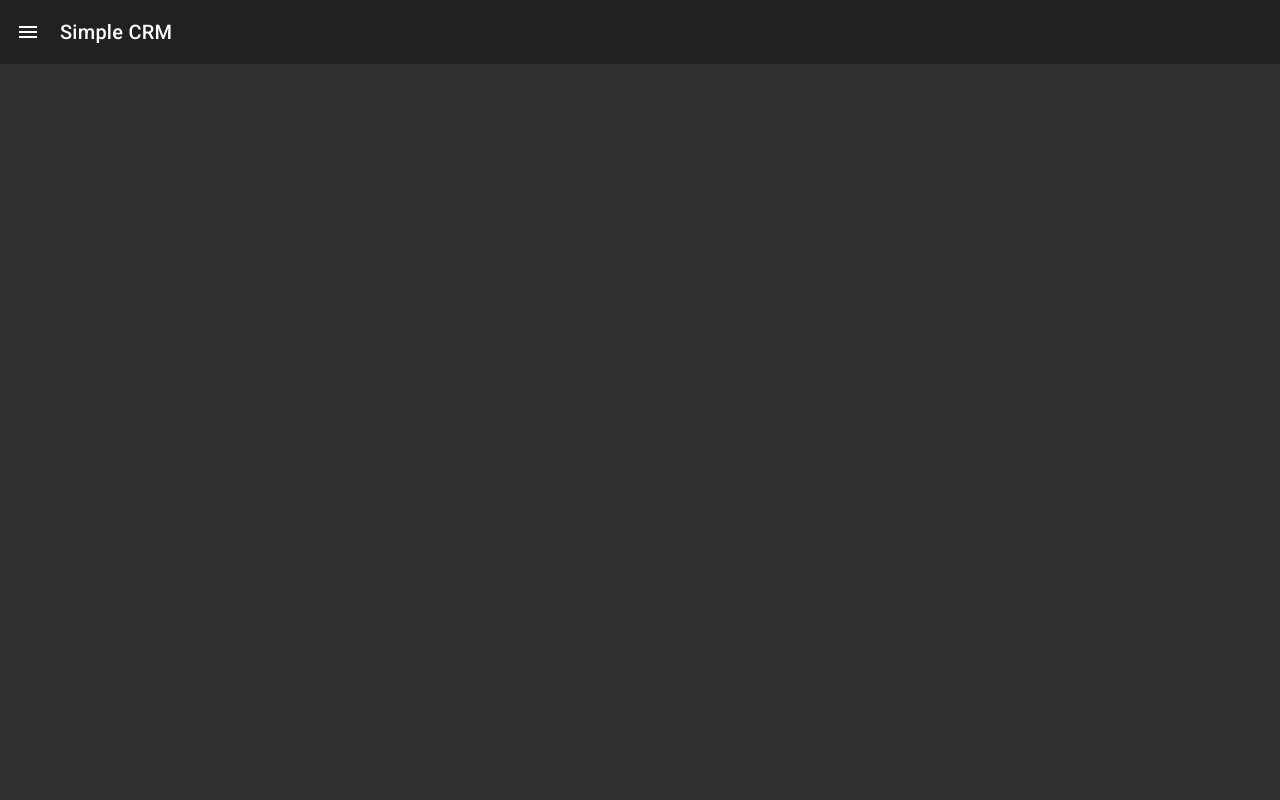
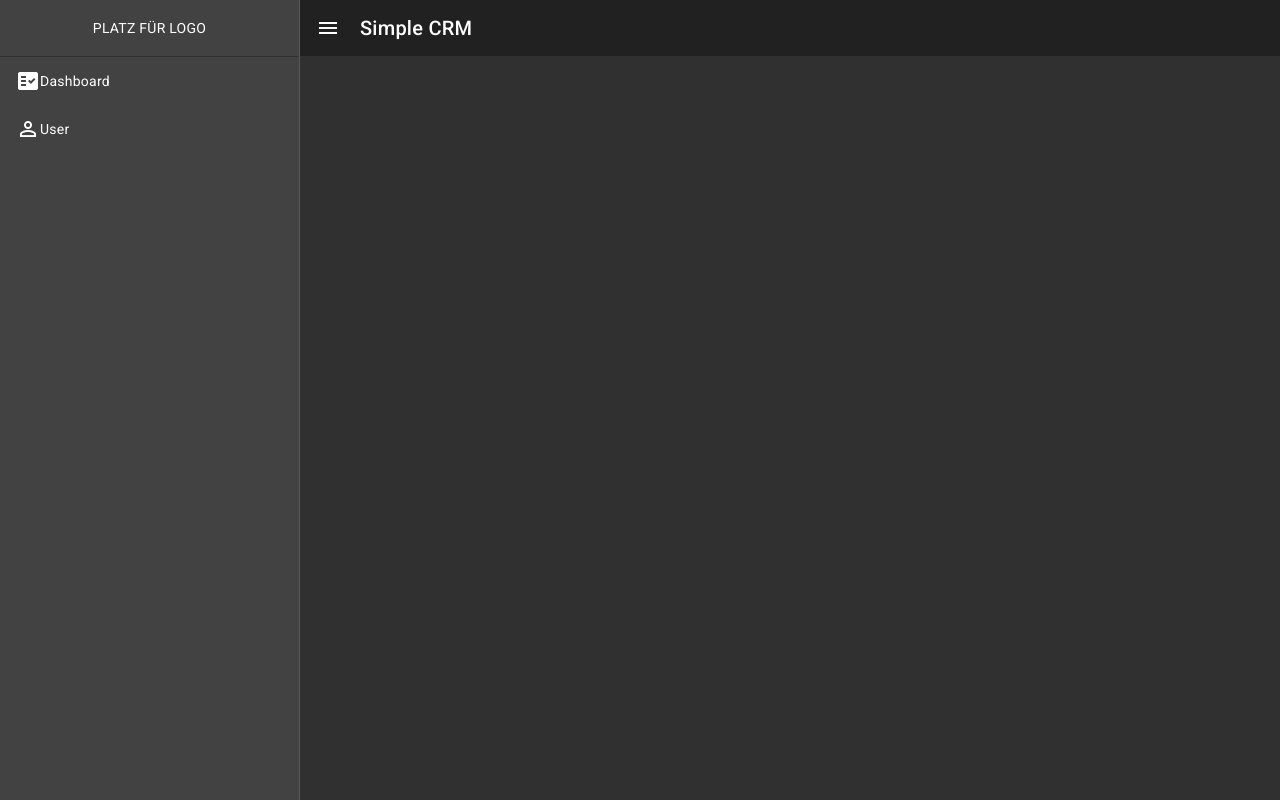
Before and after one commit to M1roel/SimpleCRM, an Angular app: page / in a window 1280 px wide. Built offline with nearby package versions, Linux system fonts and the light colour scheme.

Commit message:
Refactor sidebar layout and styles; add mixins for better styling management

```diff
--- a/src/app/app.component.html
+++ b/src/app/app.component.html
@@ -1,9 +1,13 @@
 <mat-drawer-container class="mat-drawer-container" autosize>
-  <mat-drawer #drawer class="example-sidenav" mode="side">
-    Autosizing Sidebar
+  <mat-drawer #drawer class="sidenav" [opened]="true" mode="side">
+    <div class="logo-container">PLATZ FÜR LOGO</div>
+    <ul class="menu-items">
+      <li><mat-icon>fact_check</mat-icon>Dashboard</li>
+      <li><mat-icon>perm_identity</mat-icon>User</li>
+    </ul>
   </mat-drawer>
 
-  <div class="example-sidenav-content">
+  <div class="sidenav-content">
     <mat-toolbar>
       <mat-icon class="menu-icon" (click)="drawer.toggle()">menu</mat-icon>
       <span>Simple CRM</span>
--- a/src/app/app.component.scss
+++ b/src/app/app.component.scss
@@ -1,8 +1,44 @@
+@use "../variables.scss" as v;
+@use "../mixins.scss" as m;
+
 .mat-drawer-container {
-    height: 100vh;
+  height: 100vh;
+
+  .sidenav {
+    width: 300px;
+
+    .logo-container {
+      border-bottom: 1px solid rgba(0, 0, 0, 0.25);
+      padding: 0px 16px;
+      min-height: 56px;
+      @include m.flexBox();
+    }
+
+    .menu-items {
+      list-style-type: none;
+      padding: 0px;
+      margin: 0;
+
+      li {
+        padding: 0px 16px;
+        height: 48px;
+        @include m.flexBox(row, flex-start, center);
+        cursor: pointer;
+
+        &:hover {
+            background-color: rgba(0, 0, 0, 0.075);
+        }
+      }
+    }
+  }
 }
 
 .menu-icon {
-    cursor: pointer;
-    margin-right: 20px;
+  cursor: pointer;
+  margin-right: 20px;
 }
+
+.mat-toolbar {
+  height: 56px;
+  min-height: 56px;
+}
--- /dev/null
+++ b/src/mixins.scss
@@ -0,0 +1,37 @@
+@mixin flexBox(
+  $flexDirection: row,
+  $justifyContent: center,
+  $alignItems: center,
+  $gap: null
+) {
+  display: flex;
+  flex-direction: $flexDirection;
+  justify-content: $justifyContent;
+  align-items: $alignItems;
+
+  @if $gap != null {
+    gap: $gap;
+  }
+}
+
+@mixin styleFont(
+  $fontFamily: "Roboto",
+  $fontSize: 16px,
+  $fontWeight: 400,
+  $lineHeight: null,
+  $fontColor: #02F4BF
+) {
+  font-family: $fontFamily;
+  font-size: $fontSize;
+  font-weight: $fontWeight;
+
+  @if $lineHeight != null {
+    line-height: $lineHeight;
+  }
+
+  color: $fontColor;
+}
+
+@mixin dNone {
+  display: none;
+}
--- a/src/styles.scss
+++ b/src/styles.scss
@@ -1,4 +1,9 @@
-/* You can add global styles to this file, and also import other style files */
+html,
+body {
+  height: 100%;
+}
 
-html, body { height: 100%; }
-body { margin: 0; font-family: Roboto, "Helvetica Neue", sans-serif; }
+body {
+  margin: 0;
+  font-family: Roboto, "Helvetica Neue", sans-serif;
+}
--- /dev/null
+++ b/src/variables.scss
@@ -0,0 +1,5 @@
+$primary-color: #e15544;
+$secondary-color: #02F4BF;
+$hover-color: #02F4BF;
+$font-primary: 'Roboto', sans-serif;
+$font-secondary: 'Handjet';
```
